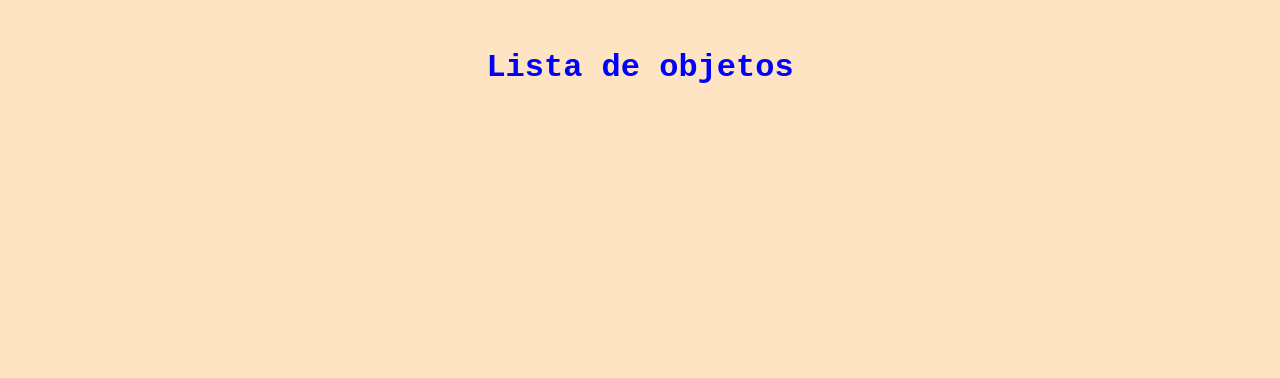
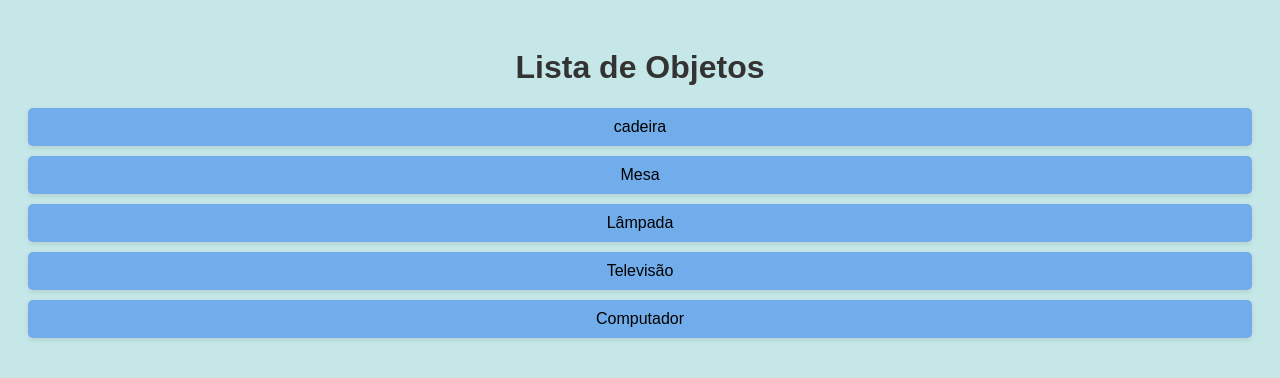
Before and after one commit to ViniciusdaS/Classes.ViewElements.Web, a plain HTML site: page Aula17/atividadeJson/index.html in a window 1280 px wide. Drawn offline with Linux system fonts and the light colour scheme.

Commit message:
Add files via upload

```diff
--- a/Aula17/atividadeJson/index.html
+++ b/Aula17/atividadeJson/index.html
@@ -1,17 +1,15 @@
-<!DOCTYPE html>
-<html lang="en">
+<!DOCTYPE html> <!-- Declara o tipo de documento como HTML5 -->
+<html lang="pt-br"> <!-- Inicia o documento HTML e define o idioma da página como português do Brasil -->
 <head>
-    <meta charset="UTF-8">
-    <meta name="viewport" content="width=device-width, initial-scale=1.0">
-    <title>Obbjetos</title>
-
-    <link rel="stylesheet" href="style.css">
-
+  <meta charset="UTF-8"> <!-- Define a codificação de caracteres da página como UTF-8 (permitindo caracteres especiais, como acentos) -->
+  <meta name="viewport" content="width=device-width, initial-scale=1.0"> <!-- Define a configuração de exibição da página para dispositivos móveis -->
+  <title>Objetos</title> <!-- Define o título da página que aparece na aba do navegador -->
+  <link rel="stylesheet" href="style.css"> <!-- Importa o arquivo CSS externo "styles.css" para estilizar a página -->
 </head>
 <body>
-    <h1> Lista de objetos </h1>
-    <ul id="object-list"></ul>
+  <h1>Lista de Objetos</h1> <!-- Exibe um título principal na página -->
+  <ul id="object-list"></ul> <!-- Cria uma lista não ordenada (ul) com o id "object-list" onde os itens serão listados dinamicamente via JavaScript -->
 
-    <script src="./script.js"></script>
+  <script src="script.js"></script> <!-- Importa o arquivo JavaScript externo "script.js", onde pode-se adicionar interatividade à página -->
 </body>
 </html>
--- a/Aula17/atividadeJson/objects.json
+++ b/Aula17/atividadeJson/objects.json
@@ -1,9 +1,9 @@
 {
     "objects":[
-        "bola",
-        "pirulito",
-        "caneta",
-        "faca",
-        "espelho"
+        "cadeira",
+        "Mesa",
+        "Lâmpada",
+        "Televisão",
+        "Computador"
     ]
 }
--- a/Aula17/atividadeJson/script.js
+++ b/Aula17/atividadeJson/script.js
@@ -1,15 +1,14 @@
-fetch('objects.json')
+// Função para carregar o arquivo JSON e exibir os objetos
+fetch('objects.json')  // Realiza uma requisição para buscar o arquivo 'objects.json'
+  .then(response => response.json())  // Quando a resposta chegar, converte o corpo da resposta (JSON) para um objeto JavaScript
+  .then(data => {  // Após a conversão, os dados (objeto JavaScript) são passados para a função
+    const objectList = document.getElementById('object-list');  // Encontra o elemento HTML com id 'object-list' onde vamos exibir a lista
 
-.then(response => response.json())
-
-.then(data => {
-    const objectList = document.getElementById('object-list');
-
-    data.objects.foreach(obj => {
-        const listItem = document.createElement('li');
-        listItem.textContent = obj;
-        objectList.appendChild(listItem);
-    })
-})
-
-.catch(error => console.error('Erro ao carregar o arquivo JSON: ', error));
+    // Itera sobre o array 'objects' dentro dos dados carregados
+    data.objects.forEach(obj => {  // Para cada objeto no array 'objects', executa o código abaixo
+      const listItem = document.createElement('li');  // Cria um novo item de lista (<li>)
+      listItem.textContent = obj;  // Define o texto do item de lista como o nome do objeto (obj)
+      objectList.appendChild(listItem);  // Adiciona o item de lista ao elemento <ul> (com id 'object-list') na página HTML
+    });
+  })
+  .catch(error => console.error('Erro ao carregar o arquivo JSON:', error));  // Caso ocorra algum erro durante o fetch ou processamento, ele será capturado aqui e exibido no console
--- a/Aula17/atividadeJson/style.css
+++ b/Aula17/atividadeJson/style.css
@@ -1,21 +1,23 @@
-body{
-    font-family:'Courier New', Courier, monospace;
-    background-color:bisque;
-    text-align:center;
-    padding:20px;
-}
+body {
+    font-family: Arial, sans-serif;
+    background-color: #c6e7e7;
+    text-align: center;
+    padding: 20px;
+  }
 
-h1{
-    color:blue;
-}
-ul{
-    list-style-type:none;
-    padding:0;
-}
-li{
-    background-color:aqua;
-    margin:10px 0;
-    padding:10px;
-    border-radius:5px;
-    box-shadow:0 2px 5px rgba(0, 0, 0, 0, 1);
-}
+  h1 {
+    color: #333;
+  }
+
+  ul {
+    list-style-type: none;
+    padding: 0;
+  }
+
+  li {
+    background-color: #71adea;
+    margin: 10px 0;
+    padding: 10px;
+    border-radius: 5px;
+    box-shadow: 0 2px 5px rgba(0, 0, 0, 0.1);
+  }
```
